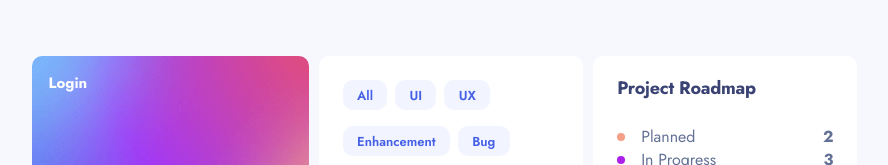
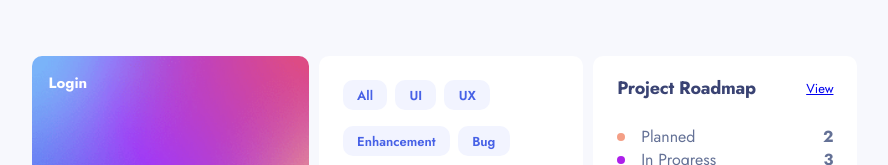
Before and after one commit to tkressma/product-feedback-app, a React (Create React App) app in the folder client/: page / in a window 1280 px wide. Shown: the top 165 px of the page, without its empty margins (195-1083 px from the left). Built offline with nearby package versions, Linux system fonts and the light colour scheme; no server answers.

Commit message:
Add view link to project roadmap component

```diff
--- a/client/src/components/Home/Header/Menu/ProjectRoadmap/ProjectRoadmap.js
+++ b/client/src/components/Home/Header/Menu/ProjectRoadmap/ProjectRoadmap.js
@@ -1,9 +1,15 @@
 import styles from "./ProjectRoadmap.module.css";
 import Heading from "../../../../UI/Heading/Heading";
+import { Link } from "react-router-dom";
 export default function ProjectRoadmap() {
   return (
     <article className={styles.roadmap}>
-      <Heading type="h3">Project Roadmap</Heading>
+      <div className={styles["roadmap__header"]}>
+        <Heading type="h3">Project Roadmap</Heading>
+        <Link to="/" className={styles["roadmap__link"]}>
+          View
+        </Link>
+      </div>
 
       <ul className={styles["roadmap__list"]}>
         <li>
--- a/client/src/components/Home/Header/Menu/ProjectRoadmap/ProjectRoadmap.module.css
+++ b/client/src/components/Home/Header/Menu/ProjectRoadmap/ProjectRoadmap.module.css
@@ -4,6 +4,16 @@
   height: 202px;
   background-color: var(--white);
   border-radius: 10px;
+}
+
+.roadmap__header {
+  display: flex;
+  justify-content: space-between;
+  align-items: center;
+}
+
+.roadmap__link {
+  font-size: 0.8125rem;
 }
 
 li {
```
